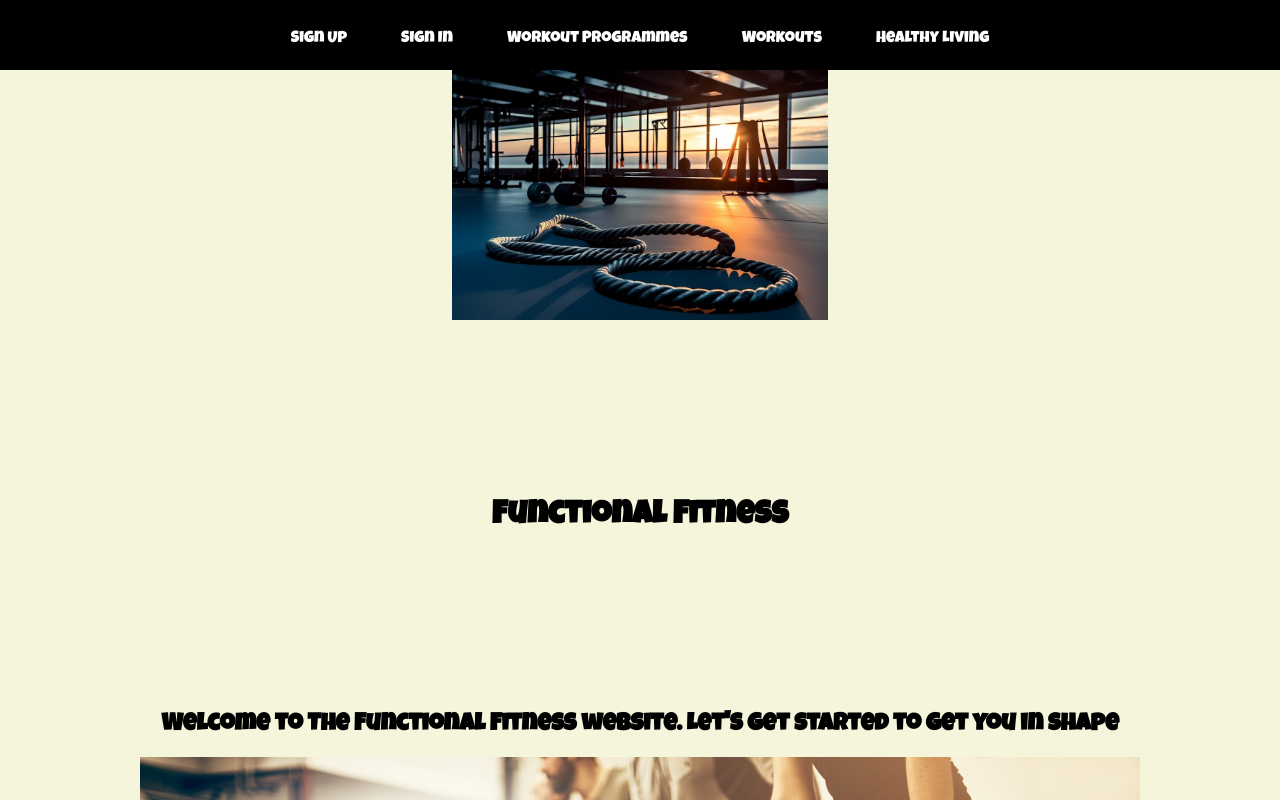
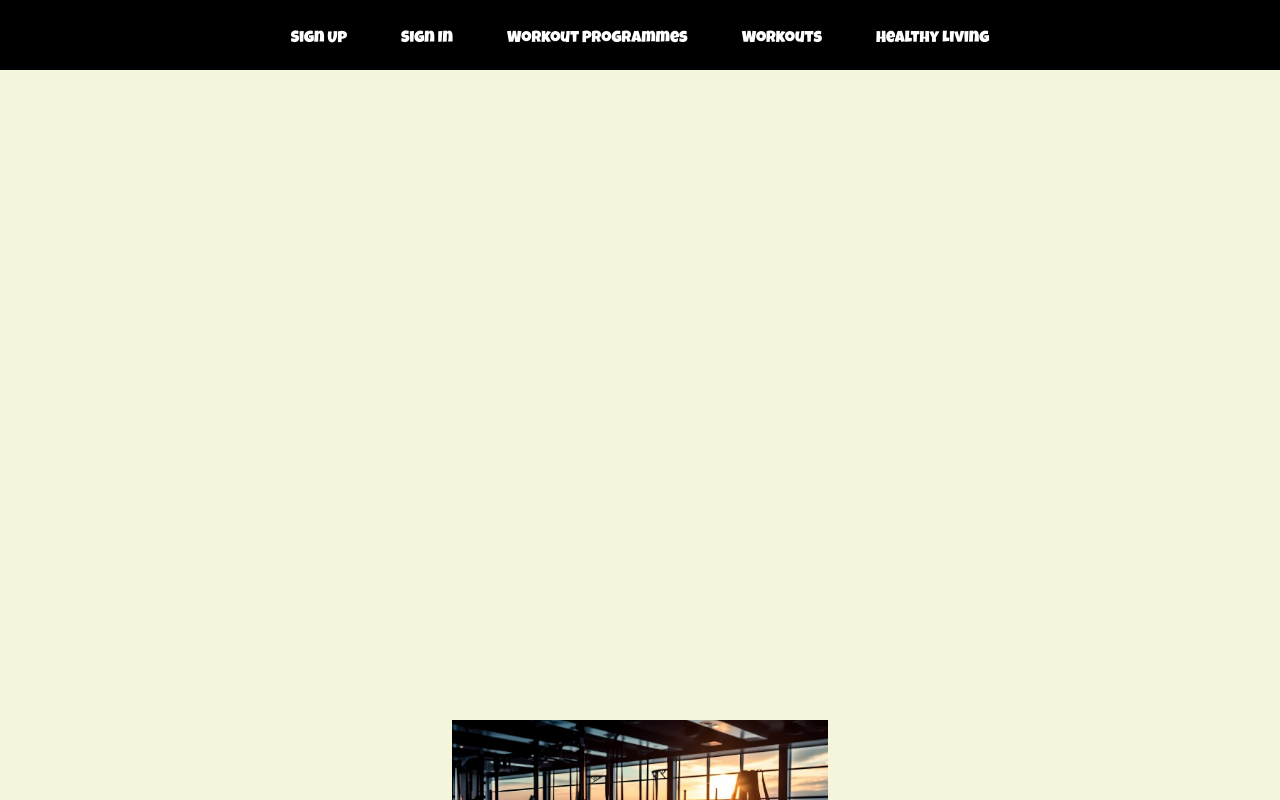
Before and after one commit to deepthinker-88/Fitness-Website, a React (Create React App) app: page / in a window 1280 px wide. Shown: the top 800 px of the page. Built offline with nearby package versions, Linux system fonts and the light colour scheme.

Commit message:
Added media query

```diff
--- a/src/App.css
+++ b/src/App.css
@@ -1,7 +1,7 @@
 @font-face {
-  font-family: 'LuckiestGuy';
-  src: url('../src/styles/fonts/LuckiestGuy-Regular.ttf') format('truetype');
-  font-display:block;
+  font-family: "LuckiestGuy";
+  src: url("../src/styles/fonts/LuckiestGuy-Regular.ttf") format("truetype");
+  font-display: block;
 }
 
 .App {
@@ -43,31 +43,60 @@
   }
 }
 
-.font-style{
-  font-family: 'LuckiestGuy', sans-serif;
+.font-style {
+  font-family: "LuckiestGuy", sans-serif;
   margin: 1px;
 }
 
 .main-title {
-  font-family: 'LuckiestGuy', sans-serif;
-  text-align:center;
-  margin:180px;
+  font-family: "LuckiestGuy", sans-serif;
+  text-align: center;
+  display: flex;
+  align-items: center;
+  color: black;
+  padding: 10px;
+  background-color: beige;
+  font-size: 16px;
+  border-radius: 10px;
+  font-size: 30px;
+  width: 400px;
+  opacity: 0.8;
+  justify-content: center;
+  display: flex;
 }
 
-.img{
-  height:350px;
-  text-align:center;
-  right:100
+.img {
+  height: 350px;
+  text-align: center;
+  right: 100;
 }
 
-.text-colour{
-  font-family: 'LuckiestGuy';
-  text-align: center;
-
+.main-img {
+  margin-left: auto;
+  margin-right: auto;
+  width: 8em;
 }
 
-.main-img{
-  margin-left: auto;
-    margin-right: auto;
-    width: 8em
+@media (min-width: 60rem) {
+  .main-page {
+    min-height: 100vh;
+    opacity: 0.92;
+    background-image: url("./images/mainFitnessImage.png");
+    background-repeat: no-repeat;
+    background-size: cover;
+    background-position: center;
+    width: 100%;
+
+    display: flex;
+    flex-direction: column;
+  }
+
+  main {
+    display: flex;
+    flex-direction: column;
+    justify-content: center;
+    align-items: center;
+    height: 80vh;
+    text-align: center;
+  }
 }
```
